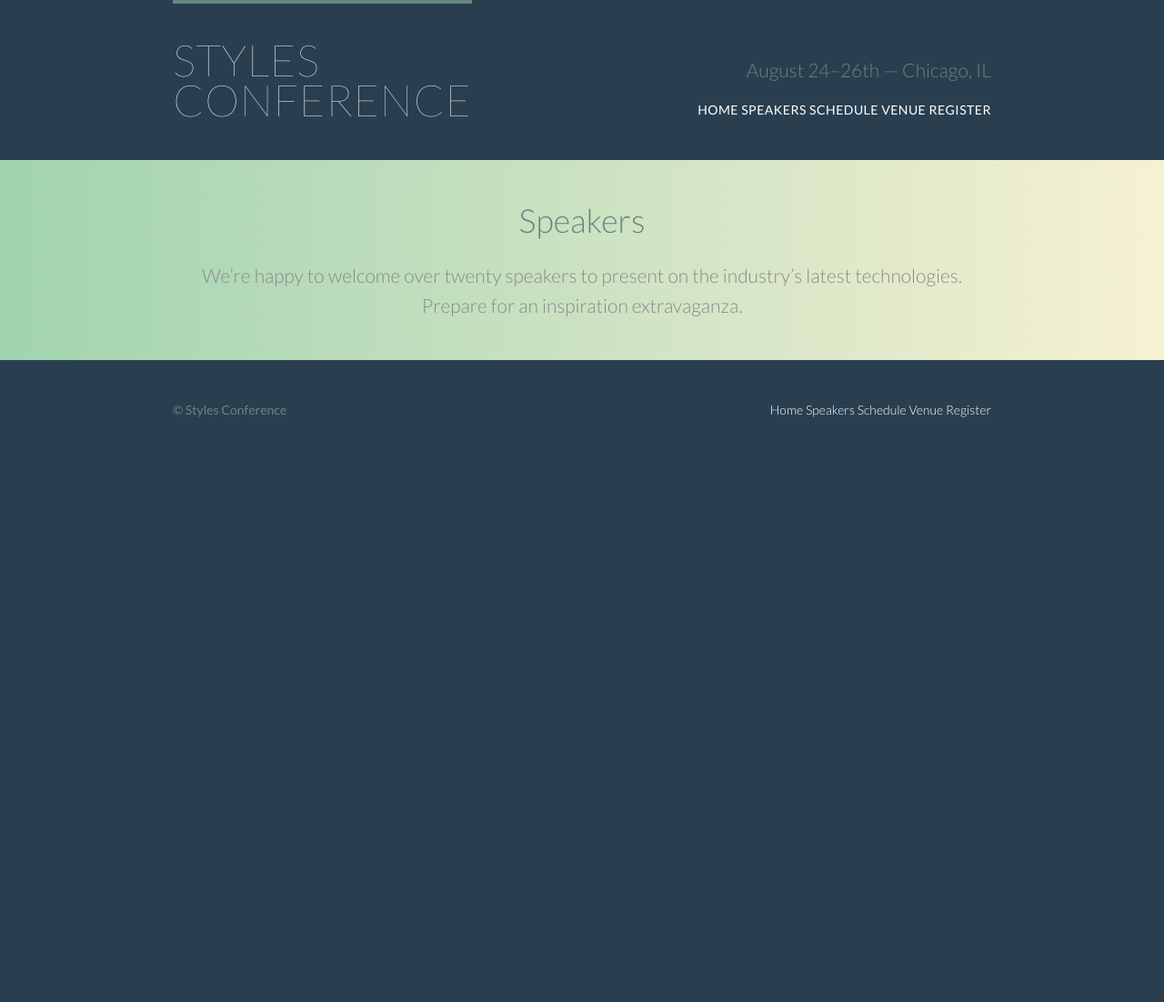
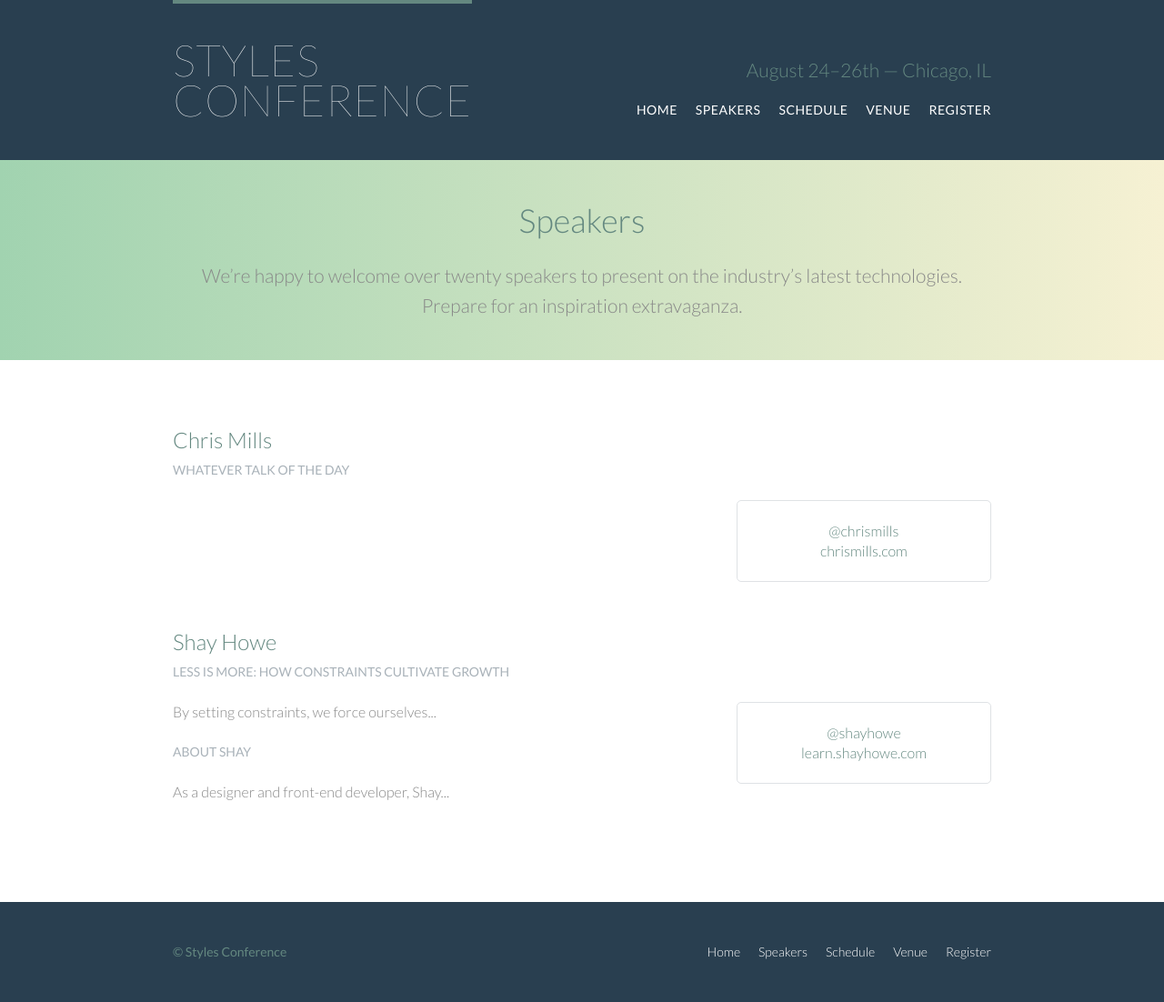
Before and after one commit to csabapalfi/basic-html-css, a plain HTML site: page styles-conference/speakers.html in a window 1280 px wide. Shown: the whole page at 91% size. Before the commit the page ends 800 px from the top, so only its background shows below. Drawn offline with Linux system fonts and the light colour scheme.

Commit message:
lesson 8 - list styling

```diff
--- a/styles-conference/assets/stylesheets/main.css
+++ b/styles-conference/assets/stylesheets/main.css
@@ -247,6 +247,24 @@ p a {
 
 /*
   ========================================
+  Speakers
+  ========================================
+*/
+
+.speaker-info {
+  border: 1px solid #dfe2e5;
+  border-radius: 5px;
+  margin-top: 88px;
+  padding: 22px 0;
+  text-align: center;
+}
+
+.speaker {
+  margin-bottom: 44px;
+}
+
+/*
+  ========================================
   Primary header
   ========================================
 */
@@ -314,6 +332,15 @@ body {
   text-align: right;
 }
 
+.nav li {
+  display: inline-block;
+  margin: 0 10px;
+  vertical-align: top;
+}
+.nav li:last-child {
+  margin-right: 0;
+}
+
 /*
   ========================================
   Rows
--- a/styles-conference/speakers.html
+++ b/styles-conference/speakers.html
@@ -21,11 +21,13 @@
       <h3 class="tagline">August 24&ndash;26th &mdash; Chicago, IL</h3>
 
       <nav class="nav primary-nav">
-        <a href="index.html">Home</a>
-        <a href="speakers.html">Speakers</a>
-        <a href="schedule.html">Schedule</a>
-        <a href="venue.html">Venue</a>
-        <a href="register.html">Register</a>
+        <ul>
+          <li><a href="index.html">Home</a></li><!--
+          --><li><a href="speakers.html">Speakers</a></li><!--
+          --><li><a href="schedule.html">Schedule</a></li><!--
+          --><li><a href="venue.html">Venue</a></li><!--
+          --><li><a href="register.html">Register</a></li>
+        </ul>
       </nav>
 
     </header>
@@ -42,6 +44,50 @@
       </div>
     </section>
 
+    <!-- Speakers -->
+    <section class="row">
+      <div class="grid">
+        <section class="speaker" id="chris-mills">
+
+          <div class="col-2-3">
+            <h2>Chris Mills</h2>
+            <h5>Whatever talk of the day</h5>
+          </div><!--
+        --><aside class="col-1-3">
+            <div class="speaker-info">
+              <ul>
+                <li><a href="https://twitter.com/shayhowe">@chrismills</a></li>
+                <li><a href="http://learn.shayhowe.com/">chrismills.com</a></li>
+              </ul>
+            </div>
+          </aside>
+        </section>
+        <section id="shay-howe" class="speaker">
+
+          <div class="col-2-3">
+            <h2>Shay Howe</h2>
+            <h5>Less Is More: How Constraints Cultivate Growth</h5>
+
+            <p>By setting constraints, we force ourselves...</p>
+
+            <h5>About Shay</h5>
+
+            <p>As a designer and front-end developer, Shay...</p>
+          </div><!--
+
+          --><aside class="col-1-3">
+              <div class="speaker-info">
+                <ul>
+                  <li><a href="https://twitter.com/shayhowe">@shayhowe</a></li>
+                  <li><a href="http://learn.shayhowe.com/">learn.shayhowe.com</a></li>
+                </ul>
+              </div>
+          </aside>
+
+        </section>
+      </div>
+    </section>
+
     <!-- Footer -->
 
     <footer class="primary-footer container group">
@@ -49,11 +95,13 @@
       <small>&copy; Styles Conference</small>
 
       <nav class="nav">
-        <a href="index.html">Home</a>
-        <a href="speakers.html">Speakers</a>
-        <a href="schedule.html">Schedule</a>
-        <a href="venue.html">Venue</a>
-        <a href="register.html">Register</a>
+        <ul>
+          <li><a href="index.html">Home</a></li><!--
+          --><li><a href="speakers.html">Speakers</a></li><!--
+          --><li><a href="schedule.html">Schedule</a></li><!--
+          --><li><a href="venue.html">Venue</a></li><!--
+          --><li><a href="register.html">Register</a></li>
+        </ul>
       </nav>
 
     </footer>
```
Also changed, not shown: 08-lists.md (+27 -1 lines), styles-conference/index.html (+14 -10 lines).
